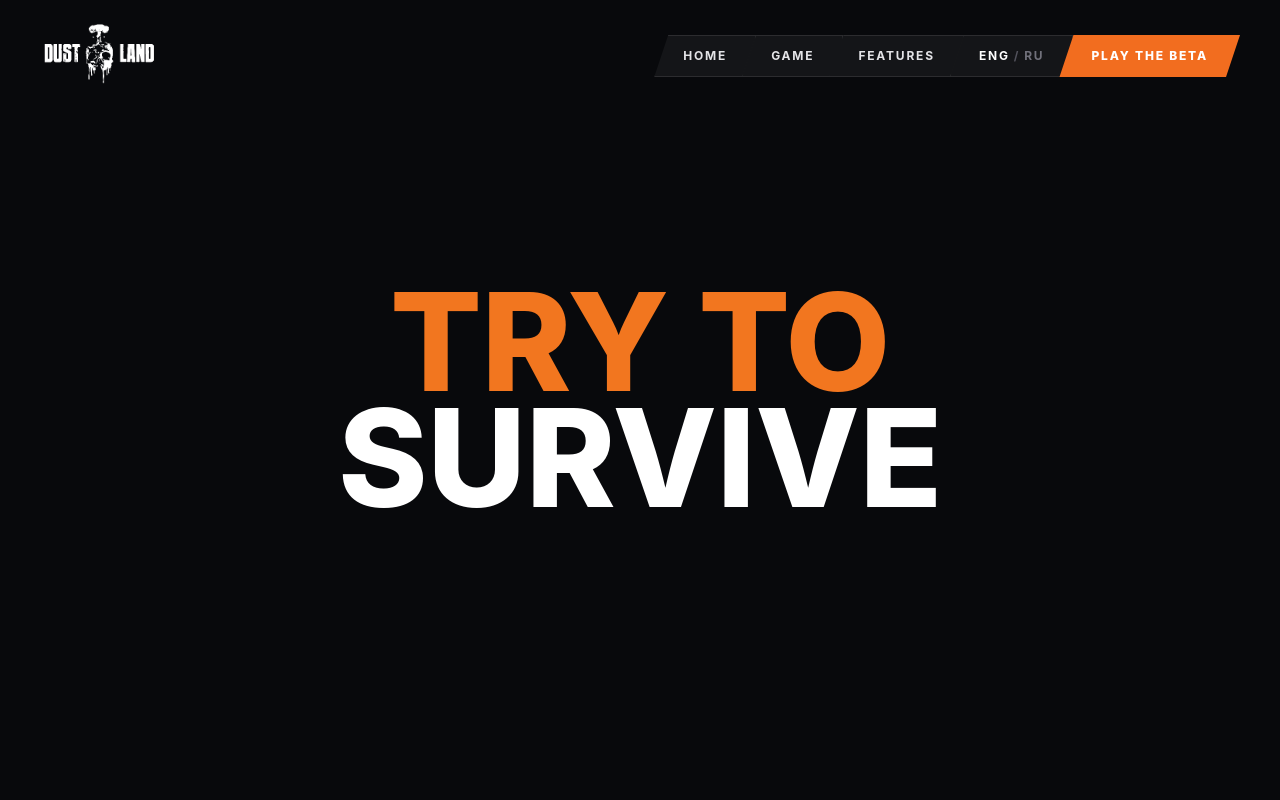
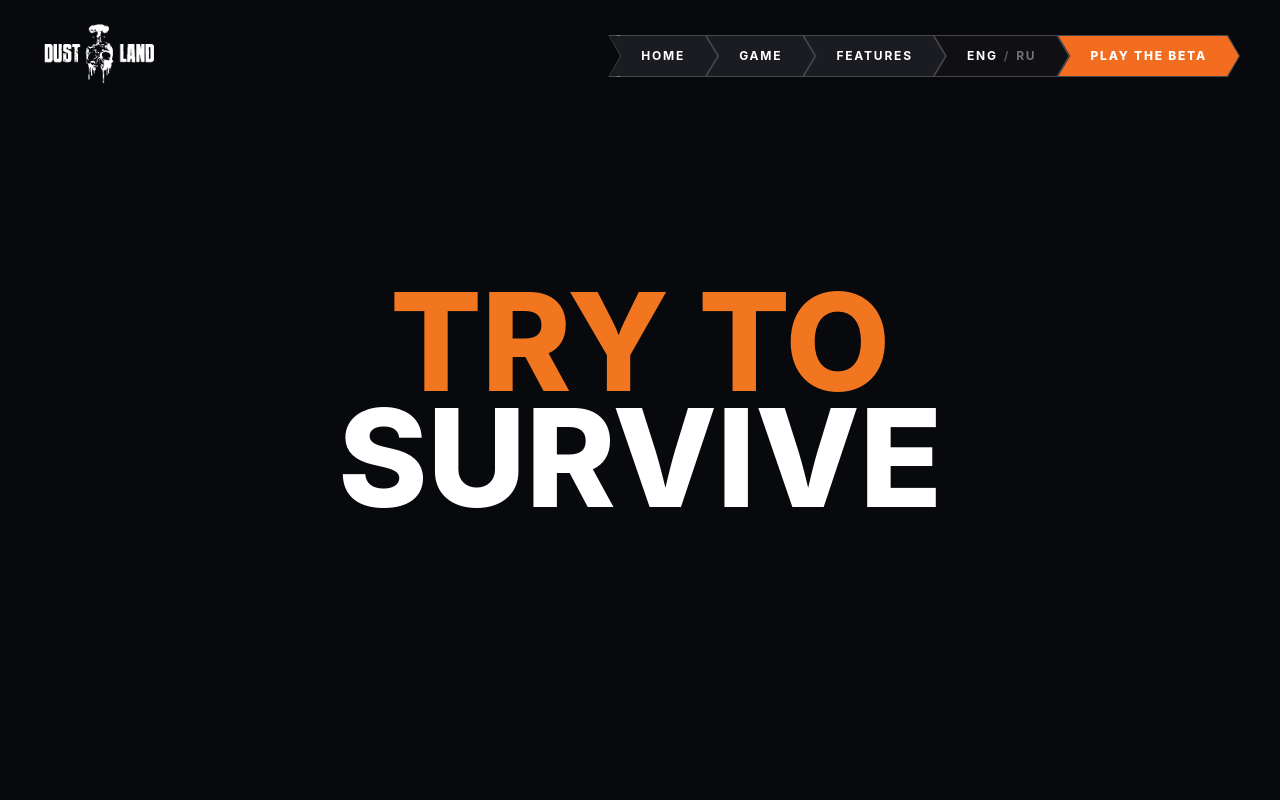
Before and after one commit to cozy-bit/dust-land, a React (Vite) app: page / in a window 1280 px wide. Shown: the top 800 px of the page. Built offline with nearby package versions, Linux system fonts and the light colour scheme.

Commit message:
style(header): nav tabs match Figma — right-chevron arrow shape (notched left/pointed right), nested, thin border, leading chevron, active state

```diff
--- a/src/components/layout/Header.jsx
+++ b/src/components/layout/Header.jsx
@@ -4,13 +4,29 @@ import { useTranslation } from 'react-i18next';
 import { Menu, X } from 'lucide-react';
 import logo from '../../assets/images/logo-dustland.png';
 
-const CHEVRON = 'polygon(14px 0, 100% 0, calc(100% - 14px) 100%, 0 100%)';
+const ARROW =
+  'polygon(0 0, calc(100% - 12px) 0, 100% 50%, calc(100% - 12px) 100%, 0 100%, 12px 50%)';
 
 const NAV = [
   { key: 'nav.home', to: '/' },
   { key: 'nav.game', to: '/#game' },
   { key: 'nav.features', to: '/#features' },
 ];
+
+const Tab = ({ children, className = '', fillClass = 'bg-[#101014]', ...props }) => (
+  <div
+    style={{ clipPath: ARROW }}
+    className={`bg-white/25 p-px ${className}`}
+    {...props}
+  >
+    <div
+      style={{ clipPath: ARROW }}
+      className={`flex h-full items-center justify-center px-8 py-3 text-xs font-bold uppercase tracking-[0.15em] ${fillClass}`}
+    >
+      {children}
+    </div>
+  </div>
+);
 
 export const Header = () => {
   const { t, i18n } = useTranslation();
@@ -28,21 +44,29 @@ export const Header = () => {
 
         {/* desktop nav */}
         <nav className="hidden items-stretch lg:flex">
-          {NAV.map((item, idx) => (
-            <NavLink
-              key={item.key}
-              to={item.to}
-              style={{ clipPath: CHEVRON }}
-              className={`flex items-center border border-white/10 bg-white/5 px-7 py-3 text-xs font-bold uppercase tracking-[0.15em] text-zinc-200 transition-colors hover:text-white ${idx > 0 ? '-ml-3.5' : ''}`}
-            >
-              {t(item.key)}
+          <span
+            aria-hidden="true"
+            style={{ clipPath: ARROW }}
+            className="mr-[-12px] w-4 self-stretch bg-white/25"
+          />
+
+          {NAV.map((item) => (
+            <NavLink key={item.key} to={item.to} className="ml-[-12px] first:ml-0">
+              {({ isActive }) => (
+                <Tab
+                  fillClass={
+                    isActive
+                      ? 'bg-[#1b1b22] text-white'
+                      : 'bg-[#101014] text-zinc-300 hover:text-white'
+                  }
+                >
+                  {t(item.key)}
+                </Tab>
+              )}
             </NavLink>
           ))}
 
-          <div
-            style={{ clipPath: CHEVRON }}
-            className="-ml-3.5 flex items-center gap-1 border border-white/10 bg-white/5 px-7 py-3 text-xs font-bold uppercase tracking-[0.15em]"
-          >
+          <Tab className="ml-[-12px]" fillClass="bg-[#101014] gap-1.5">
             <button
               onClick={() => setLang('en')}
               className={lang === 'en' ? 'text-white' : 'text-zinc-500 hover:text-zinc-300'}
@@ -56,14 +80,15 @@ export const Header = () => {
             >
               RU
             </button>
-          </div>
+          </Tab>
 
-          <a
-            href="#register"
-            style={{ clipPath: CHEVRON }}
-            className="-ml-3.5 flex items-center bg-[#F26D1F] px-8 py-3 text-xs font-extrabold uppercase tracking-[0.15em] text-white shadow-[0_0_35px_rgba(242,109,31,0.45)] transition-[filter] hover:brightness-110"
-          >
-            {t('nav.playBeta')}
+          <a href="#register" className="ml-[-12px]">
+            <Tab
+              className="bg-[#F26D1F] shadow-[0_0_35px_rgba(242,109,31,0.5)]"
+              fillClass="bg-[#F26D1F] text-white font-extrabold hover:brightness-110"
+            >
+              {t('nav.playBeta')}
+            </Tab>
           </a>
         </nav>
 
```
